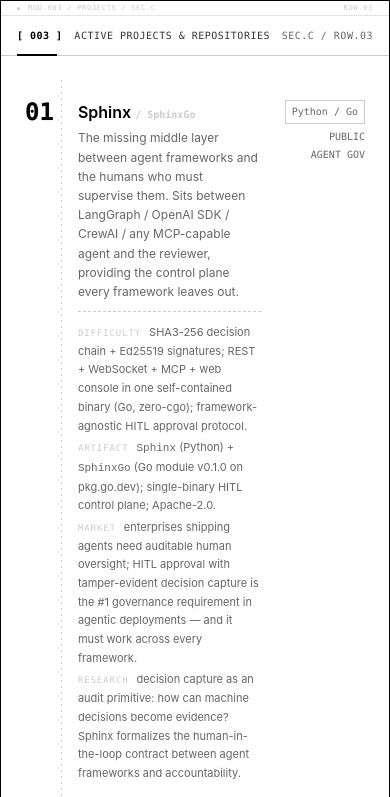
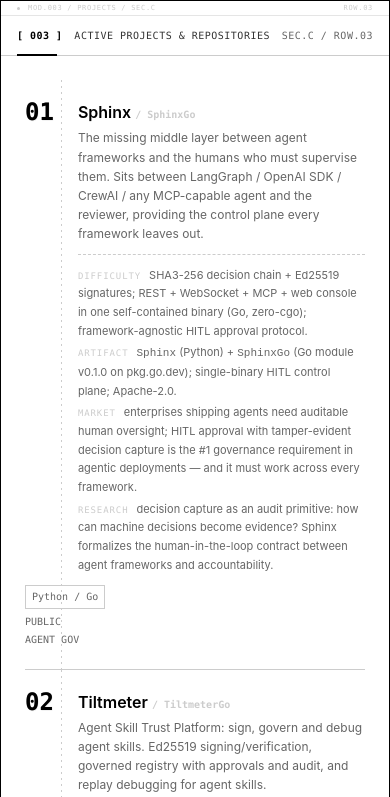
Before and after one commit to LandslideLab/LandslideLab.github.io, a plain HTML site: page index.html in a window 390 px wide. Shown: the part 2770-3567 px from the top of the page. Drawn offline with Linux system fonts and the light colour scheme; a web font is replaced by a local one.

Commit message:
Fix mobile overflow: stack project-meta below info on narrow screens, allow wrapping (was overflowing ~40px at 320px width)

```diff
--- a/styles/main.css
+++ b/styles/main.css
@@ -1477,3 +1477,33 @@ body {
   .datamatrix { display: none; }
   .stamp { width: 96px; height: 96px; }
 }
+
+/* ============================================
+   MOBILE FIX — project cards (narrow screens)
+   The 3-column card grid (index | info | meta) overflows on
+   narrow phones; stack meta below info and allow wrapping.
+   (added 2026-08-23)
+   ============================================ */
+@media (max-width: 600px) {
+  .project-card {
+    grid-template-columns: auto 1fr;
+    row-gap: 10px;
+  }
+  .project-index { grid-row: 1; }
+  .project-info {
+    grid-row: 1;
+    min-width: 0;
+  }
+  .project-info p,
+  .project-spec div {
+    overflow-wrap: break-word;
+  }
+  .project-spec code {
+    overflow-wrap: anywhere;
+  }
+  .project-meta {
+    grid-column: 1 / -1;
+    grid-row: 2;
+    text-align: left;
+  }
+}
```
